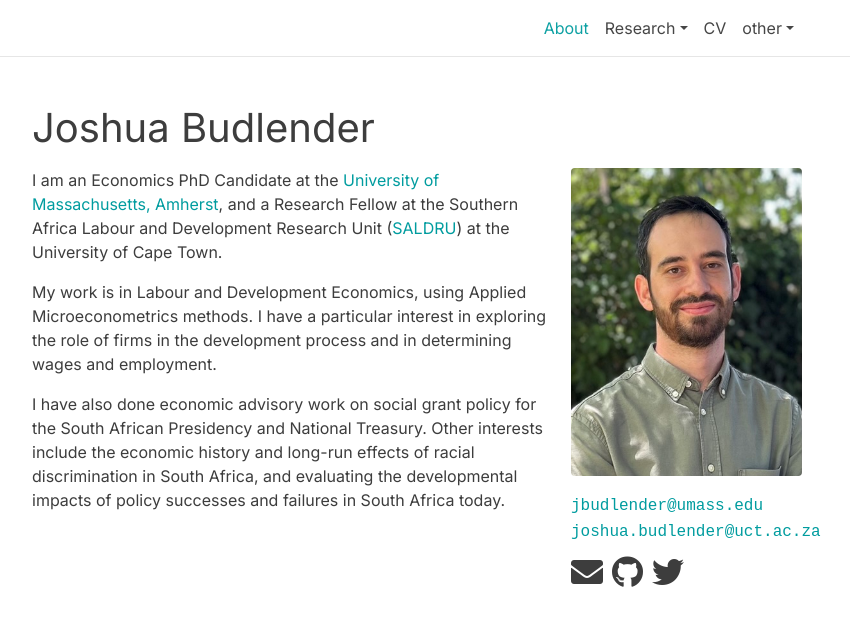
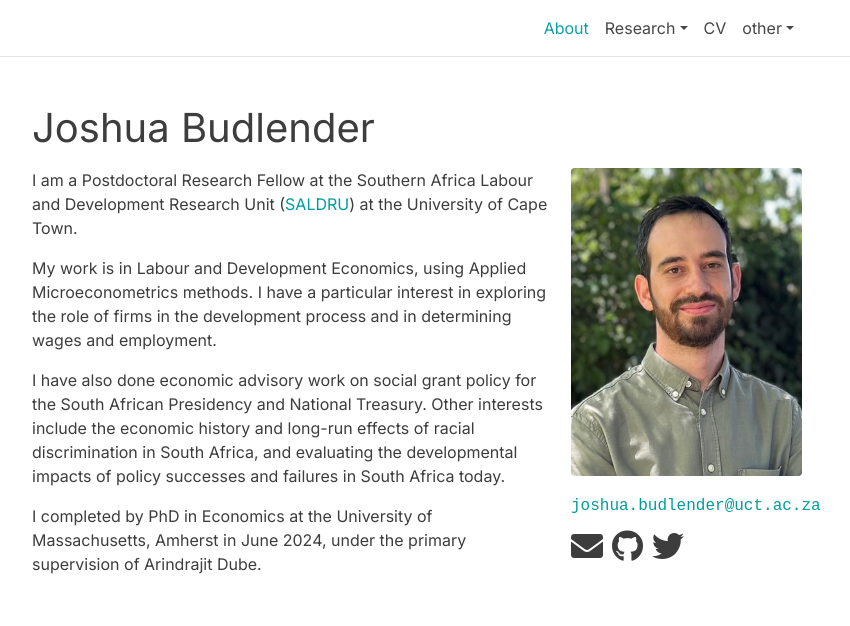
Before and after one commit to jbudlender/jbudlender.github.io, a Jekyll site: the page built from _pages/about.md, in a window 1280 px wide. Shown: the top 626 px of the page, without its empty margins (223-1073 px from the left). Built offline with Jekyll 4.4.1, drawn with Linux system fonts in a browser that asks for light colours; full-size pictures stand in for the smaller copies a plugin makes; comment, search, counter and statistics services are not loaded; a style sheet for code colours, icons or effects is not loaded.

Commit message:
postdoc update

```diff
--- a/_config.yml
+++ b/_config.yml
@@ -6,13 +6,13 @@ title: blank # the website title (if blank, full name will be used instead)
 first_name: Joshua
 middle_name:
 last_name: Budlender
-email: jbudlender@umass.edu
+email: joshua.budlender@uct.ac.za
 description: > # the ">" symbol means to ignore newlines until "footer_text:"
   Academic website of Joshua Budlender. Labour Economics, Development Economics, Applied Microeconometrics.
 footer_text: >
   Powered by <a href="https://jekyllrb.com/" target="_blank">Jekyll</a> with <a href="https://github.com/alshedivat/al-folio">al-folio</a> theme.
   Hosted by <a href="https://pages.github.com/" target="_blank">GitHub Pages</a>.
-keywords: joshua-budlender, josh-budlender, economics, south-africa  # add your own keywords or leave empty
+keywords: joshua-budlender, josh-budlender, economics, south-africa, saldru, uct  # add your own keywords or leave empty
 
 lang: en # the language of your site (for example: en, fr, cn, ru, etc.)
 icon: jb_favicon.ico  # the emoji used as the favicon (alternatively, provide image name in /assets/img/)
--- a/_pages/about.md
+++ b/_pages/about.md
@@ -8,7 +8,6 @@ profile:
   align: right
   image: headshot_budlender.jpeg
   address:  >
-    <p><a style="font-family:monospace" href='mailto:jbudlender@umass.edu'>jbudlender@umass.edu</a></p>
     <p><a style="font-family:monospace" href='mailto:joshua.budlender@uct.ac.za'>joshua.budlender@uct.ac.za</a></p>
     <!-- <p>555 your office number</p>
     <p>123 your address street</p>
@@ -22,18 +21,16 @@ sidesocial: true  # JBoption: includes social icons underneath profile picture
 
 
 <!--
-Write your biography here. Tell the world about yourself. Link to your favorite [subreddit](http://reddit.com). You can put a picture in, too. The code is already in, just name your picture `prof_pic.jpg` and put it in the `img/` folder.
 
 Put your address / P.O. box / other info right below your picture. You can also disable any these elements by editing `profile` property of the YAML header of your `_pages/about.md`. Edit `_bibliography/papers.bib` and Jekyll will render your [publications page](/al-folio/publications/) automatically.
 
-Link to your social media connections, too. This theme is set up to use [Font Awesome icons](http://fortawesome.github.io/Font-Awesome/) and [Academicons](https://jpswalsh.github.io/academicons/), like the ones below. Add your Facebook, Twitter, LinkedIn, Google Scholar, or just disable all of them.
  -->
 
-I am an Economics PhD Candidate at the [University of Massachusetts, Amherst](https://www.umass.edu/economics/),
-and a Research Fellow at the Southern Africa Labour and Development Research
-Unit ([SALDRU](https://www.saldru.uct.ac.za/)) at the University of Cape Town.
+I am a Postdoctoral Research Fellow at the Southern Africa Labour and Development Research Unit ([SALDRU](https://www.saldru.uct.ac.za/)) at the University of Cape Town.
 
 My work is in Labour and Development Economics, using Applied Microeconometrics methods. I have a particular interest in exploring the role of firms in the development process and in determining wages and employment.
 
 I have also done economic advisory work on social grant policy for the South African Presidency and National Treasury.
 Other interests include the economic history and long-run effects of racial discrimination in South Africa, and evaluating the developmental impacts of policy successes and failures in South Africa today.
+
+I completed by PhD in Economics at the University of Massachusetts, Amherst in June 2024, under the primary supervision of Arindrajit Dube.
```
